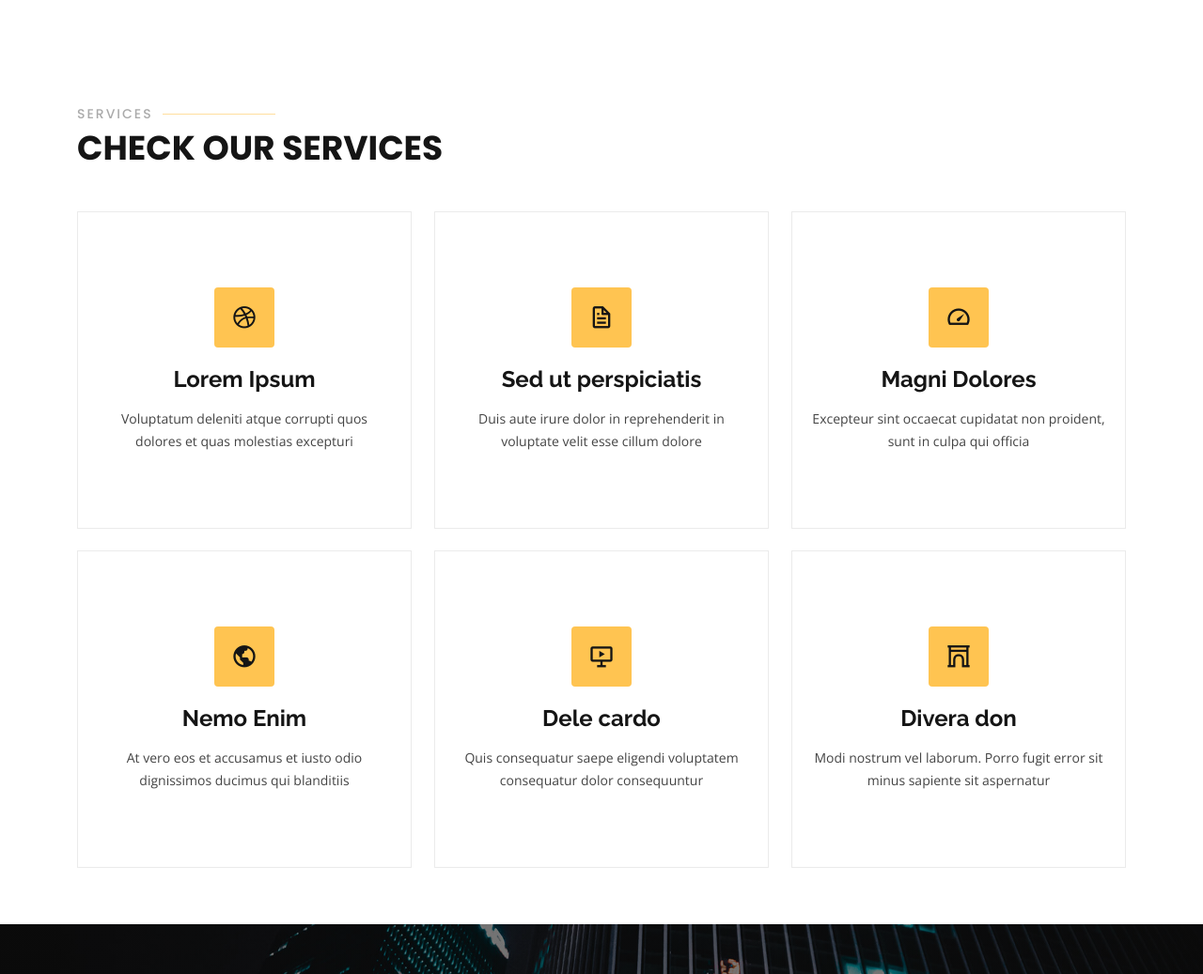
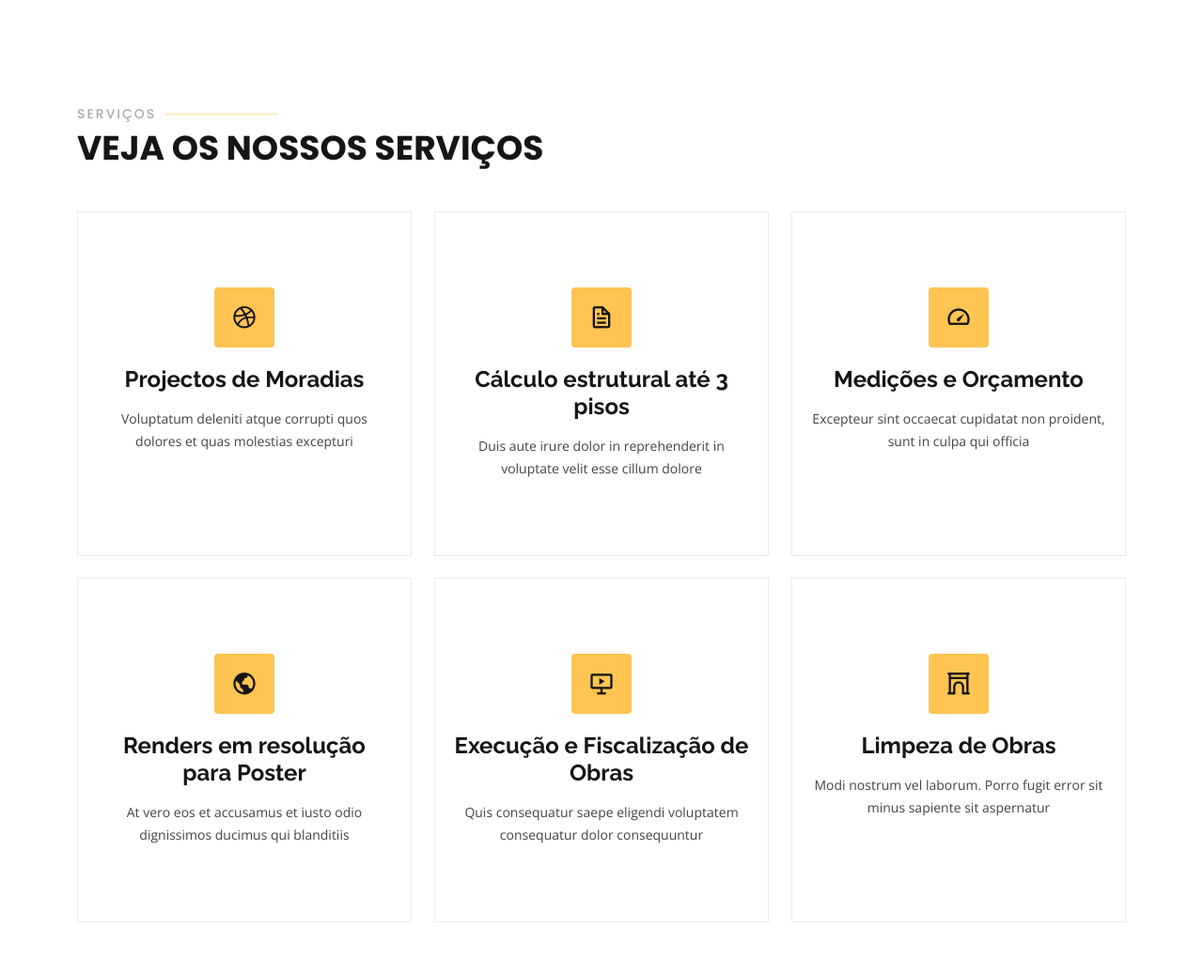
Before and after one commit to fernandogomesfg/DaltonPortfolio, a plain HTML site: page index.html in a window 1280 px wide. Shown: the part 1273-2310 px from the top of the page at 94% size. Drawn offline with nearby package versions, Linux system fonts and the light colour scheme.

Commit message:
chore: implementação de Services Section

```diff
--- a/index.html
+++ b/index.html
@@ -193,15 +193,15 @@
       <div class="container" data-aos="fade-up">
 
         <div class="section-title">
-          <h2>Services</h2>
-          <p>Check our Services</p>
+          <h2>Serviços</h2>
+          <p>Veja os nossos Serviços</p>
         </div>
 
         <div class="row">
           <div class="col-lg-4 col-md-6 d-flex align-items-stretch" data-aos="zoom-in" data-aos-delay="100">
             <div class="icon-box">
               <div class="icon"><i class="bx bxl-dribbble"></i></div>
-              <h4><a href="">Lorem Ipsum</a></h4>
+              <h4><a href="">Projectos de Moradias</a></h4>
               <p>Voluptatum deleniti atque corrupti quos dolores et quas molestias excepturi</p>
             </div>
           </div>
@@ -209,7 +209,7 @@
           <div class="col-lg-4 col-md-6 d-flex align-items-stretch mt-4 mt-md-0" data-aos="zoom-in" data-aos-delay="200">
             <div class="icon-box">
               <div class="icon"><i class="bx bx-file"></i></div>
-              <h4><a href="">Sed ut perspiciatis</a></h4>
+              <h4><a href="">Cálculo estrutural até 3 pisos</a></h4>
               <p>Duis aute irure dolor in reprehenderit in voluptate velit esse cillum dolore</p>
             </div>
           </div>
@@ -217,7 +217,7 @@
           <div class="col-lg-4 col-md-6 d-flex align-items-stretch mt-4 mt-lg-0" data-aos="zoom-in" data-aos-delay="300">
             <div class="icon-box">
               <div class="icon"><i class="bx bx-tachometer"></i></div>
-              <h4><a href="">Magni Dolores</a></h4>
+              <h4><a href="">Medições e Orçamento </a></h4>
               <p>Excepteur sint occaecat cupidatat non proident, sunt in culpa qui officia</p>
             </div>
           </div>
@@ -225,7 +225,7 @@
           <div class="col-lg-4 col-md-6 d-flex align-items-stretch mt-4" data-aos="zoom-in" data-aos-delay="100">
             <div class="icon-box">
               <div class="icon"><i class="bx bx-world"></i></div>
-              <h4><a href="">Nemo Enim</a></h4>
+              <h4><a href="">Renders em resolução para Poster</a></h4>
               <p>At vero eos et accusamus et iusto odio dignissimos ducimus qui blanditiis</p>
             </div>
           </div>
@@ -233,7 +233,7 @@
           <div class="col-lg-4 col-md-6 d-flex align-items-stretch mt-4" data-aos="zoom-in" data-aos-delay="200">
             <div class="icon-box">
               <div class="icon"><i class="bx bx-slideshow"></i></div>
-              <h4><a href="">Dele cardo</a></h4>
+              <h4><a href="">Execução e Fiscalização de Obras </a></h4>
               <p>Quis consequatur saepe eligendi voluptatem consequatur dolor consequuntur</p>
             </div>
           </div>
@@ -241,7 +241,7 @@
           <div class="col-lg-4 col-md-6 d-flex align-items-stretch mt-4" data-aos="zoom-in" data-aos-delay="300">
             <div class="icon-box">
               <div class="icon"><i class="bx bx-arch"></i></div>
-              <h4><a href="">Divera don</a></h4>
+              <h4><a href="">Limpeza de Obras </a></h4>
               <p>Modi nostrum vel laborum. Porro fugit error sit minus sapiente sit aspernatur</p>
             </div>
           </div>
```
